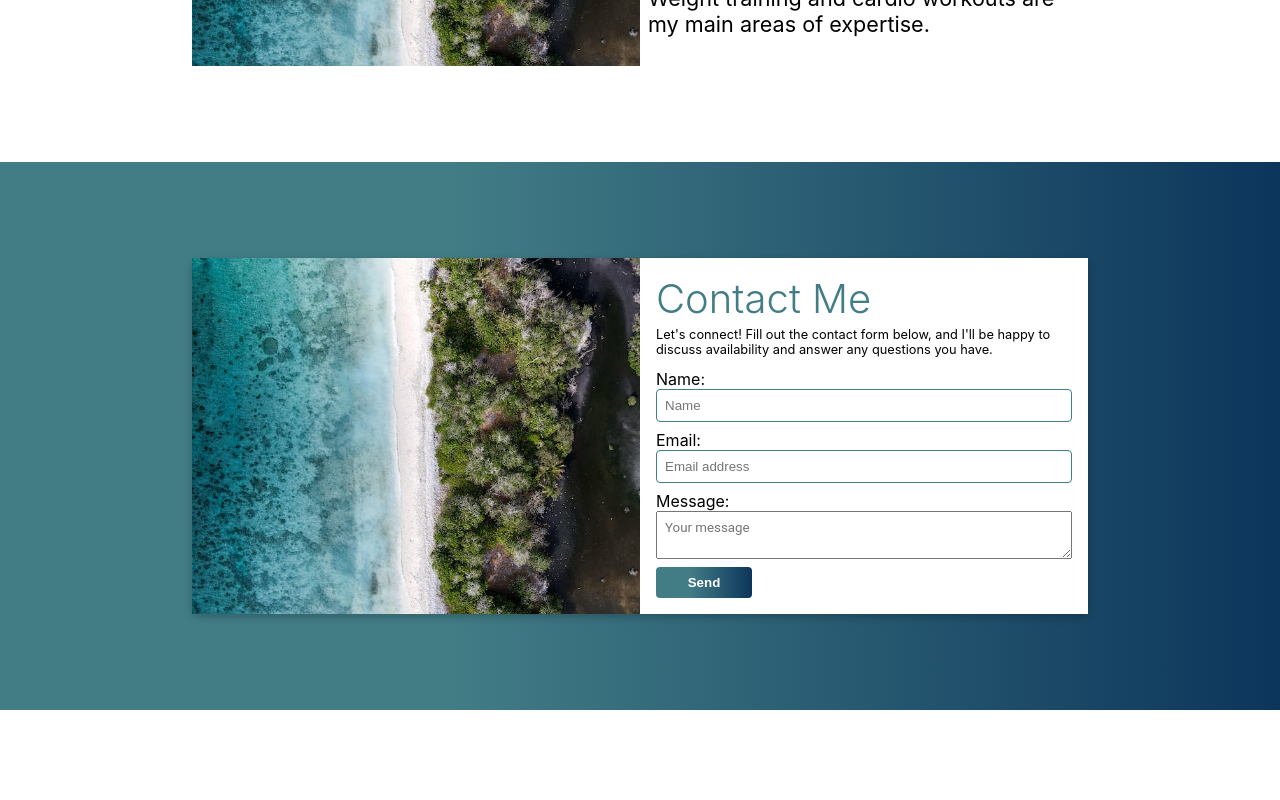
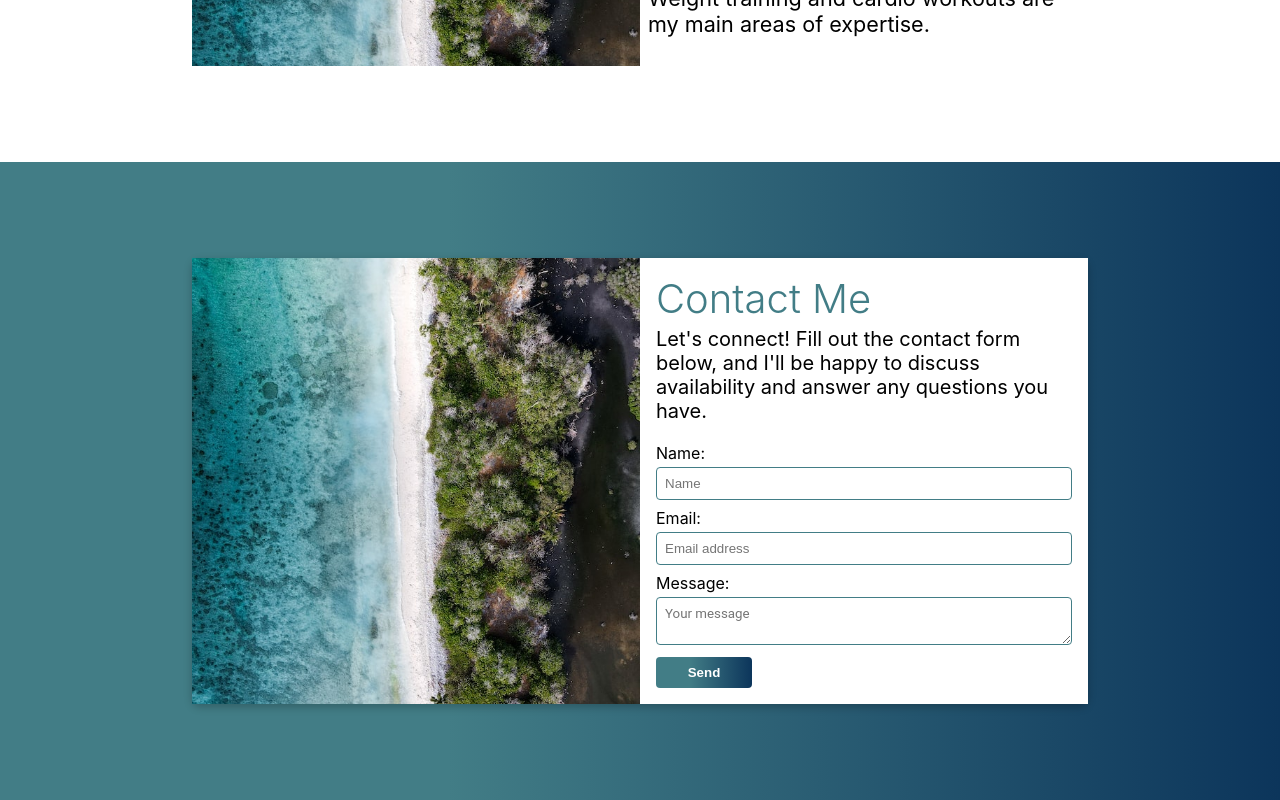
Before and after one commit to Nicolewrack23/Photography-Website, a React (Create React App) app in the folder client/: page / in a window 1280 px wide. Shown: the part 1871-2671 px from the top of the page. Before the commit the page ends 2581 px from the top, so only its background shows below. Built offline with nearby package versions, Linux system fonts and the light colour scheme.

Commit message:
font sizing and message input box

```diff
--- a/client/src/components/Contact/ContactPage.module.css
+++ b/client/src/components/Contact/ContactPage.module.css
@@ -37,18 +37,22 @@
   font-size: 2.5rem;
 }
 .contactSubTitle {
-  font-size: 0.8rem;
+  font-size: 1rem;
   margin-top: 0.2rem;
 }
 .contactInput {
+  margin-top: 0.25rem;
   margin-bottom: 0.5rem;
   padding: 0.5rem;
   border: 1.5px solid #427d86;
   border-radius: 0.25rem;
 }
 .contactInputMessage {
+  margin-top: 0.25rem;
+  border: 1.5px solid #427d86;
+  border-radius: 0.25rem;
   padding: 0.5rem;
-  margin-bottom: 0.5rem;
+  margin-bottom: 0.75rem;
   font-family: "Roboto", "Oxygen", "Ubuntu", "Cantarell", "Fira Sans",
     "Droid Sans", "Helvetica Neue", sans-serif;
 }
@@ -82,4 +86,8 @@
   .contactCard {
     width: 70%;
   }
+  .contactSubTitle {
+    font-size: 1.25rem;
+    margin-top: 0.2rem;
+  }
 }
```
